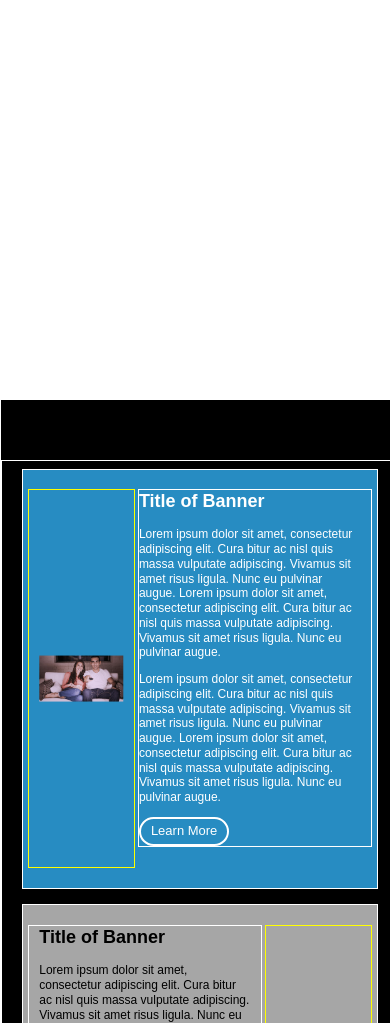
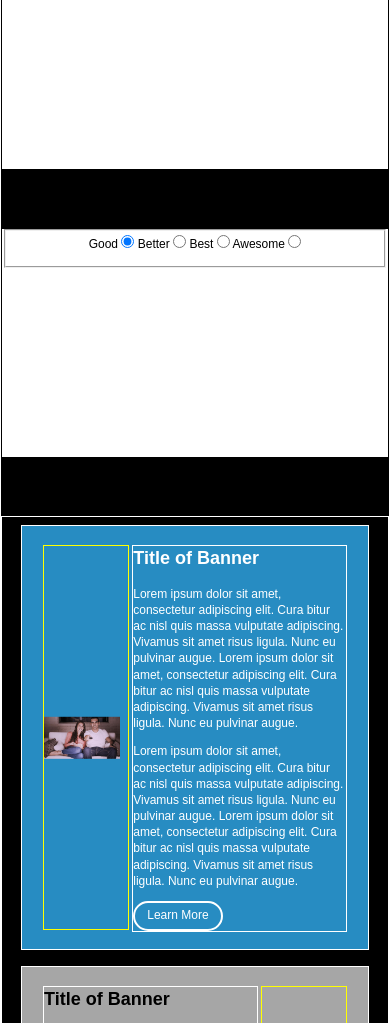
Before and after one commit to kganguly/FED, a website: page index.html in a window 390 px wide. Shown: the part 61-1084 px from the top of the page. Drawn offline with nearby package versions, Linux system fonts and the light colour scheme.

Commit message:
Accurate articles, But not responsive at smaller sizes.  Initial header and slider integration.

```diff
--- a/css/style.css
+++ b/css/style.css
@@ -24,18 +24,31 @@ body {
 }
 
 main {
-    width: 400px;
+    width: 100%;
+    max-width: 400px;
     margin: 0 auto 0 auto;
     display: inline-block;
     position: relative;
 }
 
 header {
-    min-height: 460px;
+    min-height: 230px;
     width: 100%;
     background-color: white;
     margin: 0 auto 15% auto;
     display: inline-block;
+    border-collapse: collapse;
+    border: solid 1px black;
+}
+
+#slider {
+    min-height: 230px;
+    width: 100%;
+    background-color: white;
+    margin: 0 auto 15% auto;
+    display: inline-block;
+    border-collapse: collapse;
+    border: solid 1px black;
 }
 
 article {
@@ -43,13 +56,13 @@ article {
     margin: 2% auto 2% auto;
     display: inline-block;
     position: relative;
-    padding: 5% 0 5% 0;
+    padding: 5%;
 }
 
 #lead {
     background-color: #278cc2;
     /* take out later*/
-    height: 420px;
+    height: 425px;
 }
 
 #blurb {
@@ -66,7 +79,7 @@ article {
 
 aside {
     display: inline-block;
-    width: 30%;
+    width: 28%;
     height: 100%;
     border: solid 1px yellow;
     position: relative;
@@ -75,21 +88,17 @@ aside {
 
 main.article {
     display: inline-block;
-    width: 66%;
+    width: 70%;
     text-align: left;
     color: white;
-    padding-right: 10px;
-    padding-top: 0;
-    line-height: 1.23;
+    line-height: 1.35;
 }
 
 main.article>h2 {
     margin-top: 0;
 }
 
-#blurb>main {
-    padding-left: 10px;
-}
+#blurb>main {}
 
 #blurb>main,
 #detail>main {
@@ -105,20 +114,23 @@ main.article>h2 {
 .learn-more {
     background-color: transparent;
     border: solid 2px white;
-    padding: 5px 10px 5px 10px;
+    padding: 6px 12px 6px 12px;
     border-radius: 15px;
     color: white;
-    font-size: 13px;
+    /*font-size: 13px;*/
 }
 
 img {
-    width: 80%;
+    width: 90%;
     height: auto;
+    position: absolute;
+}
+
+#lead img {
     margin: 0 auto 0 auto;
-    position: absolute;
     top: 50%;
-    left: 50%;
-    transform: translate(-50%, -50%);
+    left: 0;
+    transform: translateY(-50%);
 }
 
 #blurb img {
--- a/index.html
+++ b/index.html
@@ -13,10 +13,53 @@
 </head>
 
 <body>
+
     <main>
+
         <header>
-            TITLE OF SALES PAGE
+
+            <nav>
+
+            </nav>
+
+            <h1>
+                TITLE OF SALES PAGE</h1>
         </header>
+
+        <section class="row" id="slider">
+            <form action="">
+                <fieldset class="meter">
+
+                    <label for="setTo1" class="checked">
+			<span>Good</span>
+			<input type="radio" name="temperature" id="setTo1" checked="checked" />
+		</label>
+
+                    <label for="setTo2">
+			<span>Better</span>
+			<input type="radio" name="temperature" id="setTo2" />
+		</label>
+
+                    <label for="setTo3">
+			<span>Best</span>
+			<input type="radio" name="temperature" id="setTo3" />
+		</label>
+
+                    <label for="setTo4">
+			<span>Awesome</span>
+			<input type="radio" name="temperature" id="setTo4" />
+		</label>
+
+                    <div class="thermometer">
+                        <div class="mercury"></div>
+                    </div>
+
+                    <div class="slider"></div>
+
+                </fieldset>
+            </form>
+        </section>
+
         <section class="row" id="board">
             <article class="left" id="lead">
                 <aside><img src="img/watching-tv.jpg" alt="A couple on a couch facing you as they watch TV."></aside>
@@ -37,6 +80,7 @@
                     <button class="learn-more">Learn More</button>
                 </main>
             </article>
+
             <article class="right" id="blurb">
                 <main class="article">
                     <h2>Title of Banner</h2>
@@ -51,6 +95,7 @@
                 <aside><img src="img/watching-tv.jpg" alt="A couple on a couch facing you as they watch TV."></aside>
             </article>
         </section>
+
         <section class="row" id="">
             <article class="" id="detail">
                 <aside><img src="img/watching-tv.jpg" alt="A couple on a couch facing you as they watch TV."></aside>
@@ -72,6 +117,7 @@
                 </main>
             </article>
         </section>
+
     </main>
 
     <!--
```
